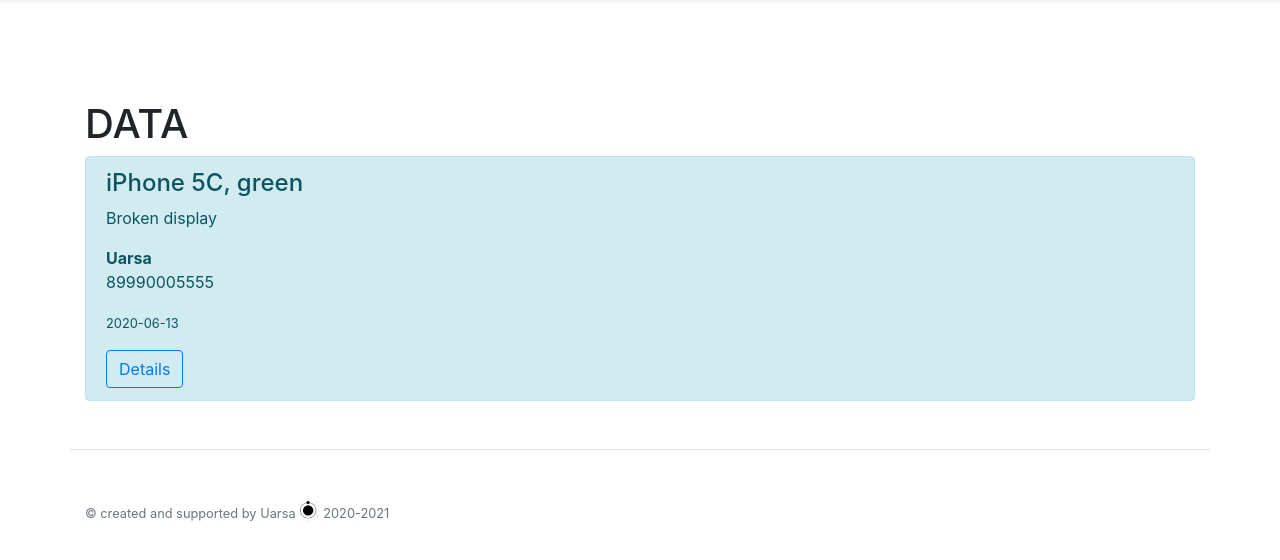
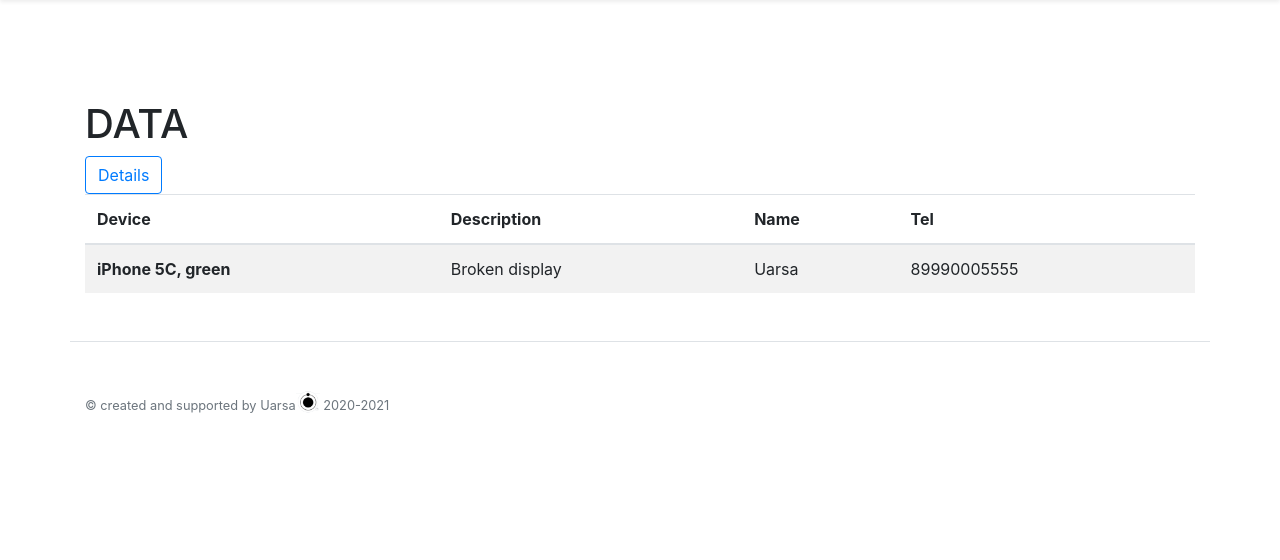
Before and after one commit to Uarsa/blog, a Flask app: template templates/posts.html in a window 1280 px wide. Shown: the part 87-647 px from the top of the page. Run offline with Flask 2, Linux system fonts and the light colour scheme; data comes from the database, SQL or seed files in the repository; the template is opened without the code that fills it: values that come from a table or form of the project are taken from there, most other values are stand-ins (such as "Sample title", 1, 10 or a date in 2020); some libraries are stand-ins or nearby versions.

Commit message:
Update posts.html

```diff
--- a/templates/posts.html
+++ b/templates/posts.html
@@ -8,24 +8,41 @@ All data
 
 
 <h1>DATA</h1>
+<!--p><small>{{ el.date.date() }}</small></p-->
 
 {% if articles|length > 0 %}
     {% for el in articles %}
-        <div class="alert alert-info">
+        <table class="table table-striped">
 
-            <h4>{{ el.device }}</h4>
-            <p>{{ el.description }}</p>
 
-            <p><b>{{ el.name  }}</b><br>
-                  {{ el.tel }}</p>
-            <p><small>{{ el.date.date() }}</small></p>
-            <!--button class="btn btn-warning">Details</--button-->
+            <thead>
+              <tr>
+                <th scope="col">Device</th>
+                <th scope="col">Description</th>
+                <th scope="col">Name</th>
+                <th scope="col">Tel</th>
+              </tr>
+            </thead>
+
+             <tbody>
+              <tr>
+                <th scope="row">{{ el.device }}</th>
+                <td>{{ el.description }}</td>
+                <td>{{ el.name  }}</td>
+                <td>{{ el.tel }}</td>
+              </tr>
+             </tbody>
 
             <a href="/posts/{{ el.id }}" class="btn btn-outline-primary">Details</a>
-        </div>
+
+        </table>
     {% endfor %}
 {% else %}
     <p>No posts...</p>
 {% endif %}
 
+
+
+
+
 {% endblock %}
```
